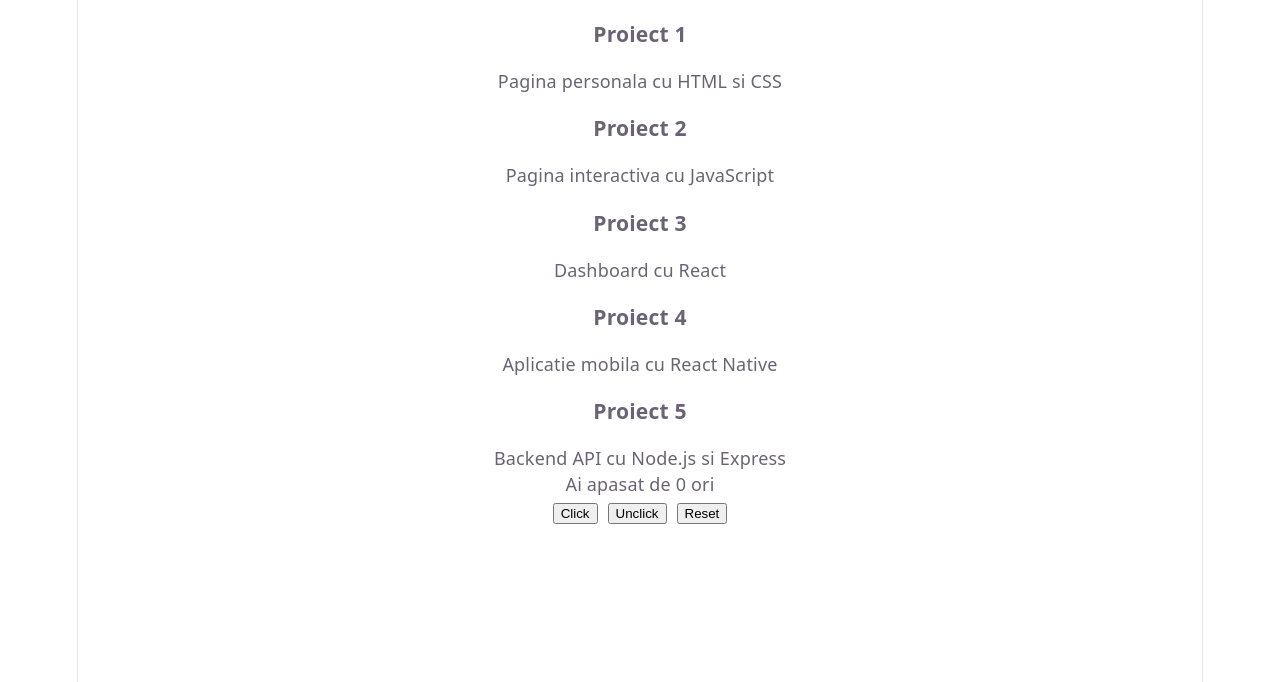
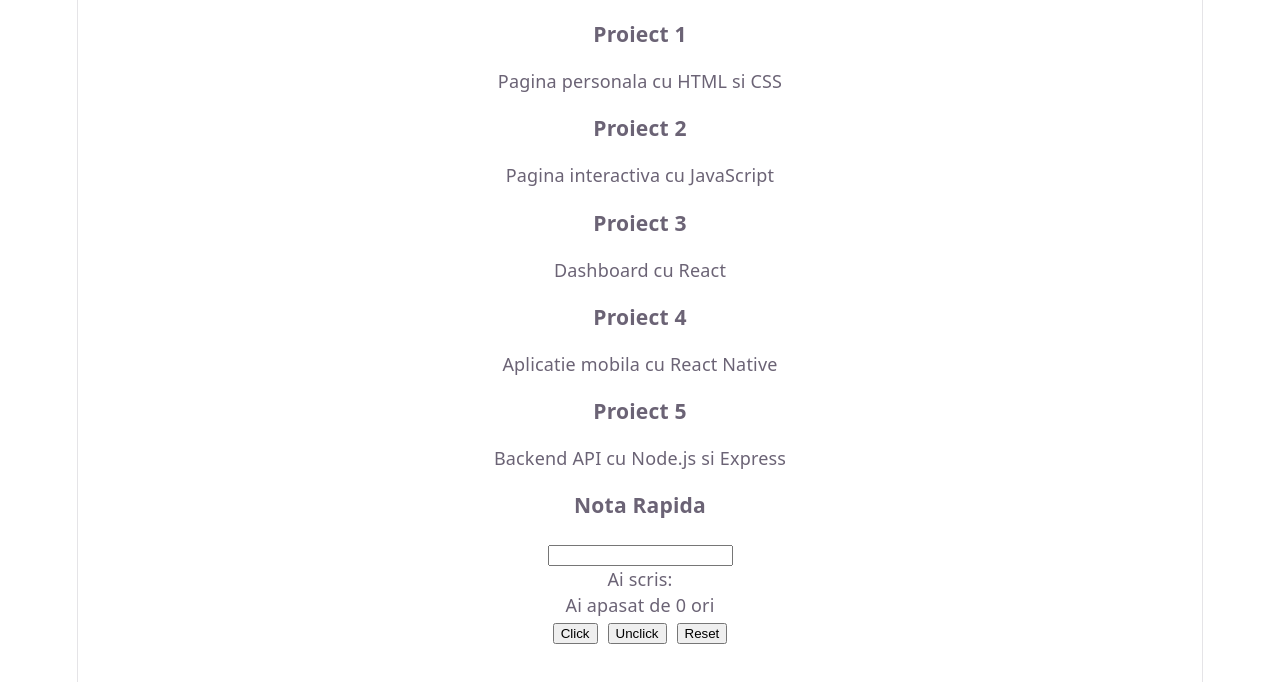
Before and after one commit to Gregoryan02/Programare-Web, a React app: page / in a window 1280 px wide. Shown: the top 682 px of the page. Built offline with nearby package versions, Linux system fonts and the light colour scheme; the HTML template or start-up script is replaced by a standard one.

Commit message:
feat: Adauga QuickNote

```diff
--- a/src/App.jsx
+++ b/src/App.jsx
@@ -1,5 +1,6 @@
 import Card from './Card';
 import { useState } from 'react';
+import QuickNote from './QuickNote';
 
 function App() {
   const projects = [
@@ -18,6 +19,8 @@
         return <Card key={index} title={project.title} description={project.description} />;
       })}
 
+      <QuickNote />
+
       <p>Ai apasat de {count} ori</p>
 
       <button style={{margin:"5px"}} onClick={() => setCount(count + 1)}>Click</button>
--- /dev/null
+++ b/src/QuickNote.jsx
@@ -0,0 +1,17 @@
+import { useState } from "react";
+
+function QuickNote() {
+    const [note,setNote] = useState("");
+
+    return (
+        <div>
+            <h3>Nota Rapida</h3>
+            <input
+                value = {note}
+                onChange = {(e) => setNote(e.target.value)}
+            />
+            <p>Ai scris: {note}</p>
+        </div>
+    );
+}
+export default QuickNote;
```
